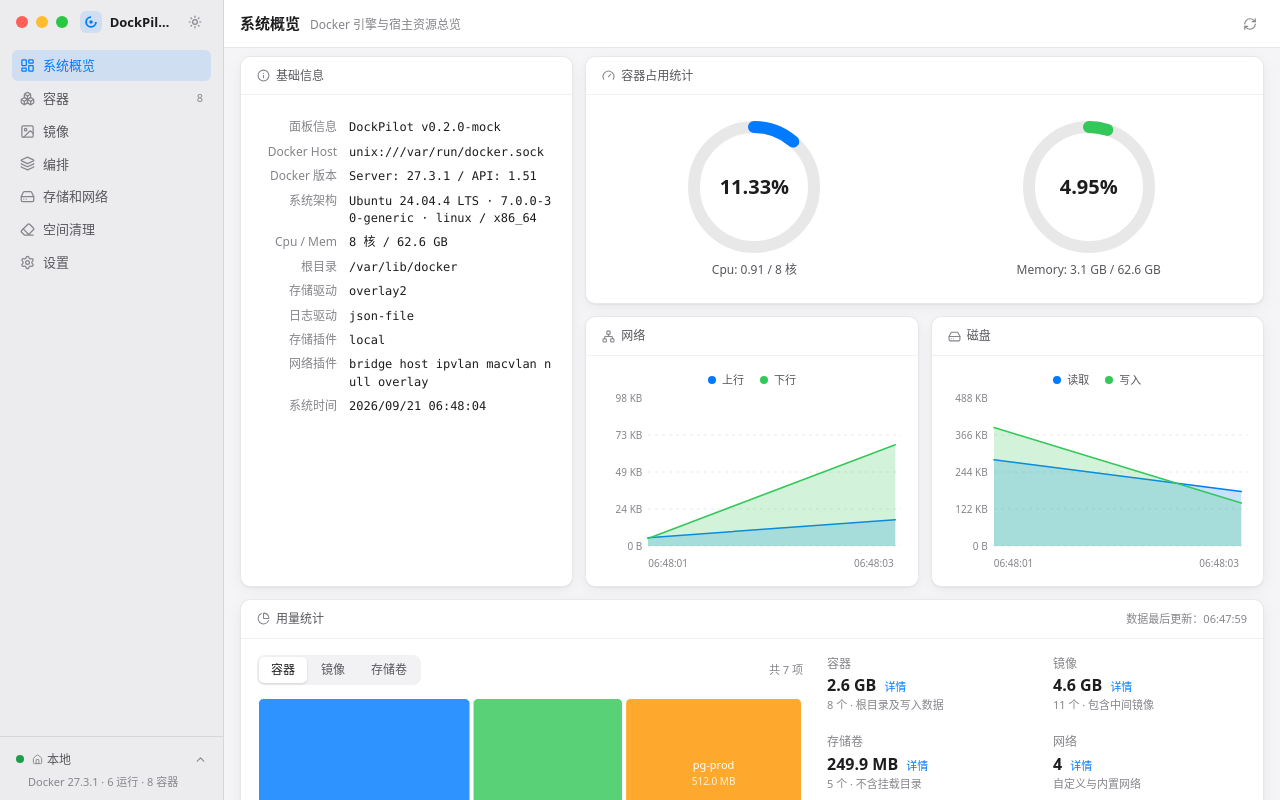
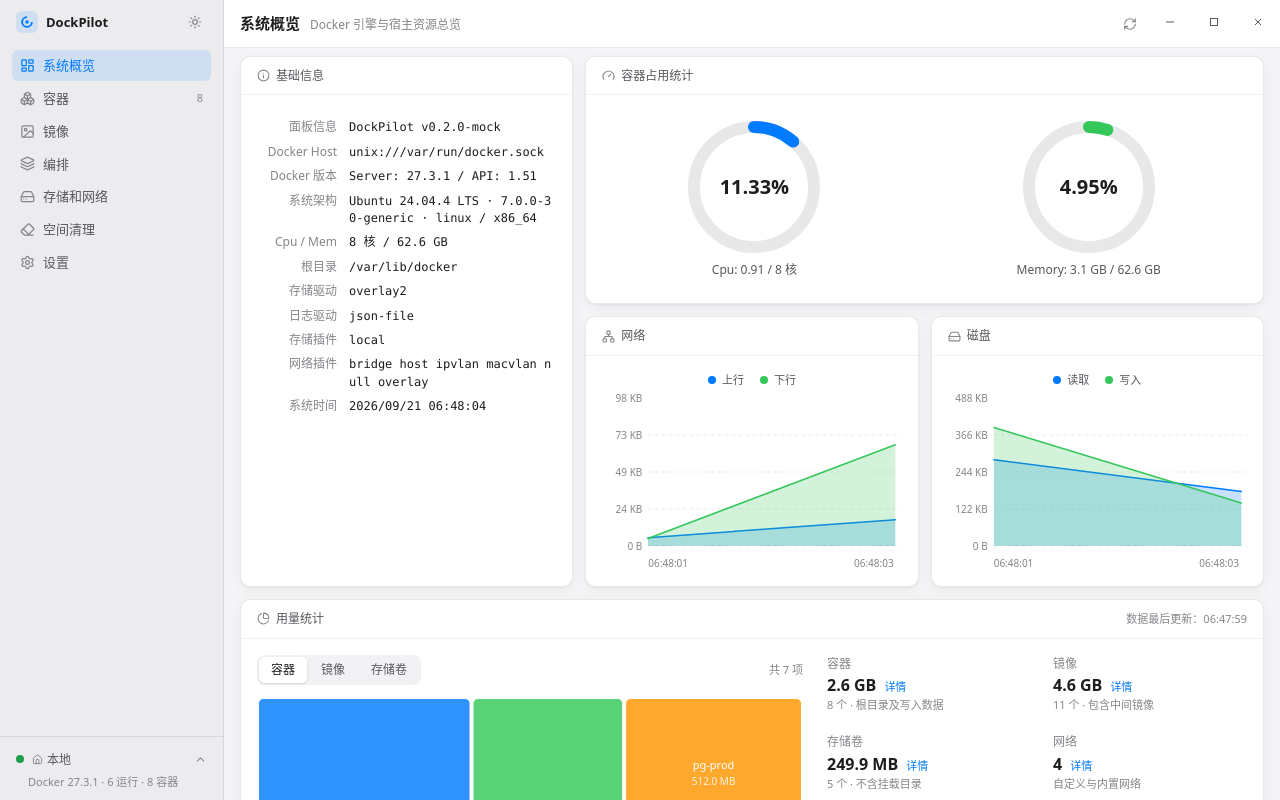
Before and after one commit to WuYiLingOps/dockpilot, a React (Vite) app: page / in a window 1280 px wide. Built offline with nearby package versions, Linux system fonts and the light colour scheme.

Commit message:
feat: UI优化

```diff
--- a/src/App.tsx
+++ b/src/App.tsx
@@ -2,6 +2,7 @@
 import { useQuery, useQueryClient } from "@tanstack/react-query";
 import { Container, RefreshCw, Settings as SettingsIcon } from "lucide-react";
 import { Sidebar, type PageKey } from "./components/Sidebar";
+import { WindowControls } from "./components/TitleBar";
 import { Button } from "./components/ui";
 import { Overview } from "./pages/Overview";
 import { Containers } from "./pages/Containers";
@@ -117,7 +118,8 @@
   });
 
   return (
-    <div className="flex h-full bg-canvas text-fg">
+    <div className="relative flex h-full bg-canvas text-fg">
+      <WindowControls />
       <Sidebar
         page={page}
         onChange={(p) => {
--- a/src/components/TitleBar.tsx
+++ b/src/components/TitleBar.tsx
@@ -1,37 +1,72 @@
 import { getCurrentWindow } from "@tauri-apps/api/window";
-import { Minus, Moon, Square, Sun, X } from "lucide-react";
+import { Moon, Sun } from "lucide-react";
+import { useEffect, useState } from "react";
 import { useTheme, type ThemeMode } from "../lib/theme";
 import { withDragRegion } from "../lib/drag";
 
 const win = getCurrentWindow();
 
-/** macOS 红绿灯窗口控制（悬停显图标，OrbStack 同款位置：左上） */
-function TrafficLights() {
+/** Windows 经典窗口按钮：细线减号 / 方框 / 叉号，固定在窗口右上角 */
+export function WindowControls() {
+  const [maximized, setMaximized] = useState(false);
+
+  useEffect(() => {
+    let unlisten: (() => void) | undefined;
+    void win.isMaximized().then(setMaximized).catch(() => {});
+    void win
+      .onResized(() => {
+        void win.isMaximized().then(setMaximized).catch(() => {});
+      })
+      .then((fn) => {
+        unlisten = fn;
+      });
+    return () => unlisten?.();
+  }, []);
+
   return (
-    <div className="group/lights flex items-center gap-2" data-no-drag>
+    <div className="absolute right-0 top-0 z-30 flex h-11 items-stretch" data-no-drag>
+      <button
+        type="button"
+        title="最小化"
+        aria-label="最小化"
+        onClick={() => void win.minimize()}
+        className="flex w-11 items-center justify-center text-fg2 transition-colors hover:bg-hover hover:text-fg"
+      >
+        <svg viewBox="0 0 12 12" className="h-3 w-3" fill="none" aria-hidden>
+          <path d="M2 6h8" stroke="currentColor" strokeWidth="1" />
+        </svg>
+      </button>
+      <button
+        type="button"
+        title={maximized ? "还原" : "最大化"}
+        aria-label={maximized ? "还原" : "最大化"}
+        onClick={() => void win.toggleMaximize()}
+        className="flex w-11 items-center justify-center text-fg2 transition-colors hover:bg-hover hover:text-fg"
+      >
+        {maximized ? (
+          <svg viewBox="0 0 12 12" className="h-3 w-3" fill="none" aria-hidden>
+            <path
+              d="M4 2.5h5.5V8M2.5 4h5.5V9.5H2.5z"
+              stroke="currentColor"
+              strokeWidth="1"
+            />
+          </svg>
+        ) : (
+          <svg viewBox="0 0 12 12" className="h-3 w-3" fill="none" aria-hidden>
+            <rect x="2.5" y="2.5" width="7" height="7" stroke="currentColor" strokeWidth="1" />
+          </svg>
+        )}
+      </button>
       <button
         type="button"
         title="关闭"
-        onClick={() => win.close()}
-        className="flex h-3 w-3 items-center justify-center rounded-full bg-[#ff5f57] text-transparent transition-colors hover:text-[#7d0000]/80"
+        aria-label="关闭"
+        onClick={() => void win.close()}
+        className="flex w-11 items-center justify-center text-fg2 transition-colors hover:bg-err hover:text-white"
       >
-        <X size={8} strokeWidth={2.5} />
-      </button>
-      <button
-        type="button"
-        title="最小化"
-        onClick={() => win.minimize()}
-        className="flex h-3 w-3 items-center justify-center rounded-full bg-[#febc2e] text-transparent transition-colors hover:text-[#965a00]/80"
-      >
-        <Minus size={8} strokeWidth={2.5} />
-      </button>
-      <button
-        type="button"
-        title="最大化 / 还原"
-        onClick={() => void win.toggleMaximize()}
-        className="flex h-3 w-3 items-center justify-center rounded-full bg-[#28c840] text-transparent transition-colors hover:text-[#0a5a00]/80"
-      >
-        <Square size={7} strokeWidth={2.5} />
+        <svg viewBox="0 0 12 12" className="h-3 w-3" fill="none" aria-hidden>
+          <path d="M3 3l6 6M9 3L3 9" stroke="currentColor" strokeWidth="1" />
+        </svg>
       </button>
     </div>
   );
@@ -67,16 +102,15 @@
 }
 
 /**
- * 侧栏顶部 44px 区域：红绿灯 + 应用名 + 主题切换。
- * 整块可拖拽（红绿灯与主题按钮豁免），双击切换最大化。
+ * 侧栏顶部 44px 区域：应用名 + 主题切换。
+ * 整块可拖拽（主题按钮豁免），双击切换最大化。
  */
 export function SidebarTopBar() {
   return (
     <div
       {...withDragRegion()}
-      className="flex h-11 shrink-0 items-center gap-3 px-4"
+      className="flex h-11 shrink-0 items-center gap-2.5 px-4"
     >
-      <TrafficLights />
       <div className="flex min-w-0 items-center gap-2">
         <div className="flex h-5.5 w-5.5 items-center justify-center rounded-md bg-accent/12 text-accent">
           <svg viewBox="0 0 24 24" className="h-3.5 w-3.5" fill="currentColor">
--- a/src/components/ui.tsx
+++ b/src/components/ui.tsx
@@ -404,7 +404,7 @@
   return (
     <div
       {...withDragRegion()}
-      className="flex h-12 shrink-0 flex-wrap items-center justify-between gap-3 border-b border-edge bg-panel px-4"
+      className="flex h-12 shrink-0 flex-wrap items-center justify-between gap-3 border-b border-edge bg-panel px-4 pr-[8.5rem]"
     >
       <div className="flex min-w-0 items-baseline gap-2.5">
         <h1 className="truncate text-[15px] font-semibold text-fg">{title}</h1>
--- a/src/pages/ComposeDetail.tsx
+++ b/src/pages/ComposeDetail.tsx
@@ -111,7 +111,7 @@
     <>
       <div
         {...withDragRegion()}
-        className="flex h-12 shrink-0 items-center gap-2.5 border-b border-edge bg-panel px-3"
+        className="flex h-12 shrink-0 items-center gap-2.5 border-b border-edge bg-panel px-3 pr-[8.5rem]"
       >
         <IconButton title="返回项目列表" onClick={onBack} data-no-drag>
           <ChevronLeft size={17} />
--- a/src/pages/ContainerDetail.tsx
+++ b/src/pages/ContainerDetail.tsx
@@ -59,7 +59,7 @@
     <>
       <div
         {...withDragRegion()}
-        className="flex h-12 shrink-0 items-center gap-2.5 border-b border-edge bg-panel px-3"
+        className="flex h-12 shrink-0 items-center gap-2.5 border-b border-edge bg-panel px-3 pr-[8.5rem]"
       >
         <IconButton title="返回列表" onClick={onBack} data-no-drag>
           <ChevronLeft size={17} />
```
